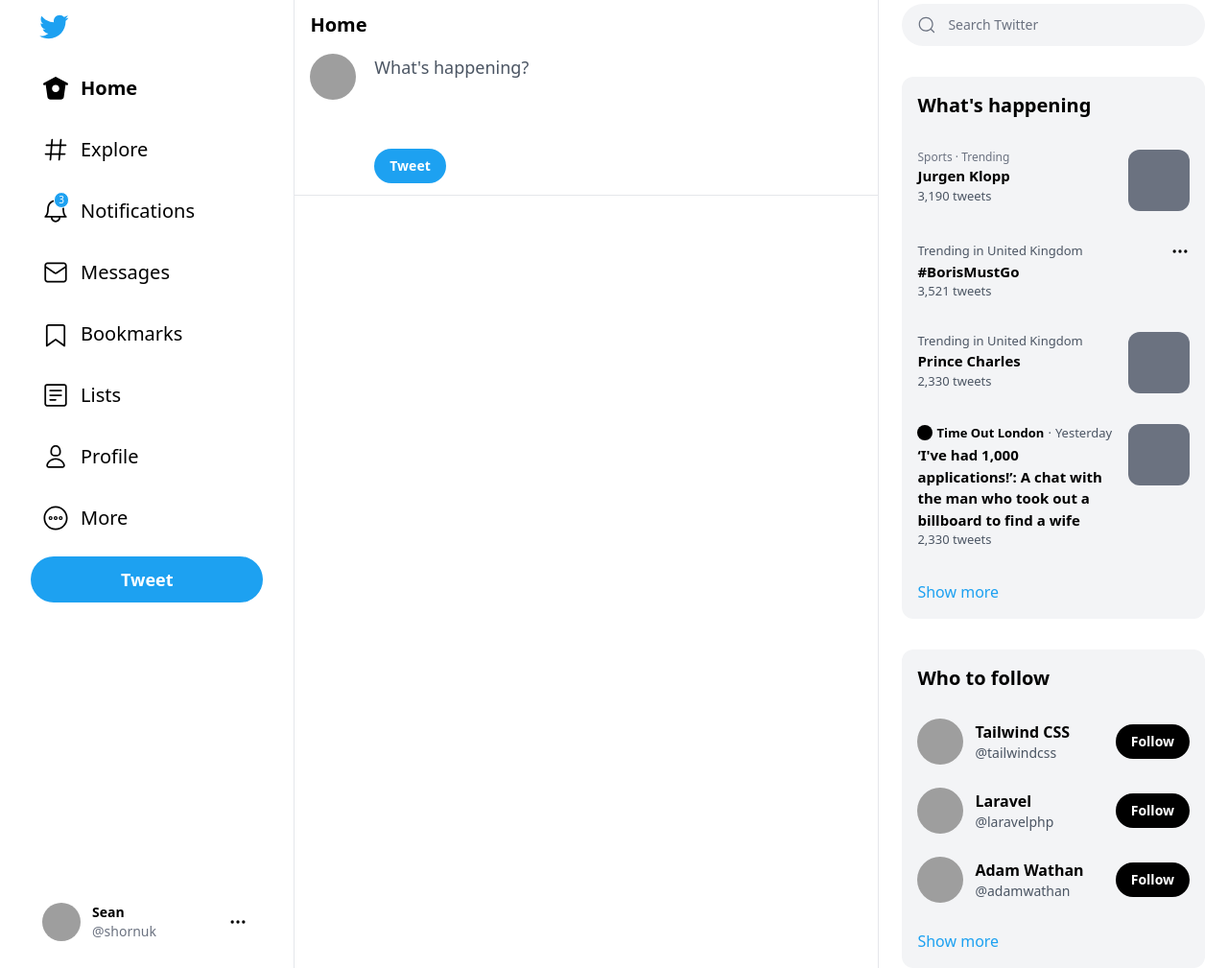
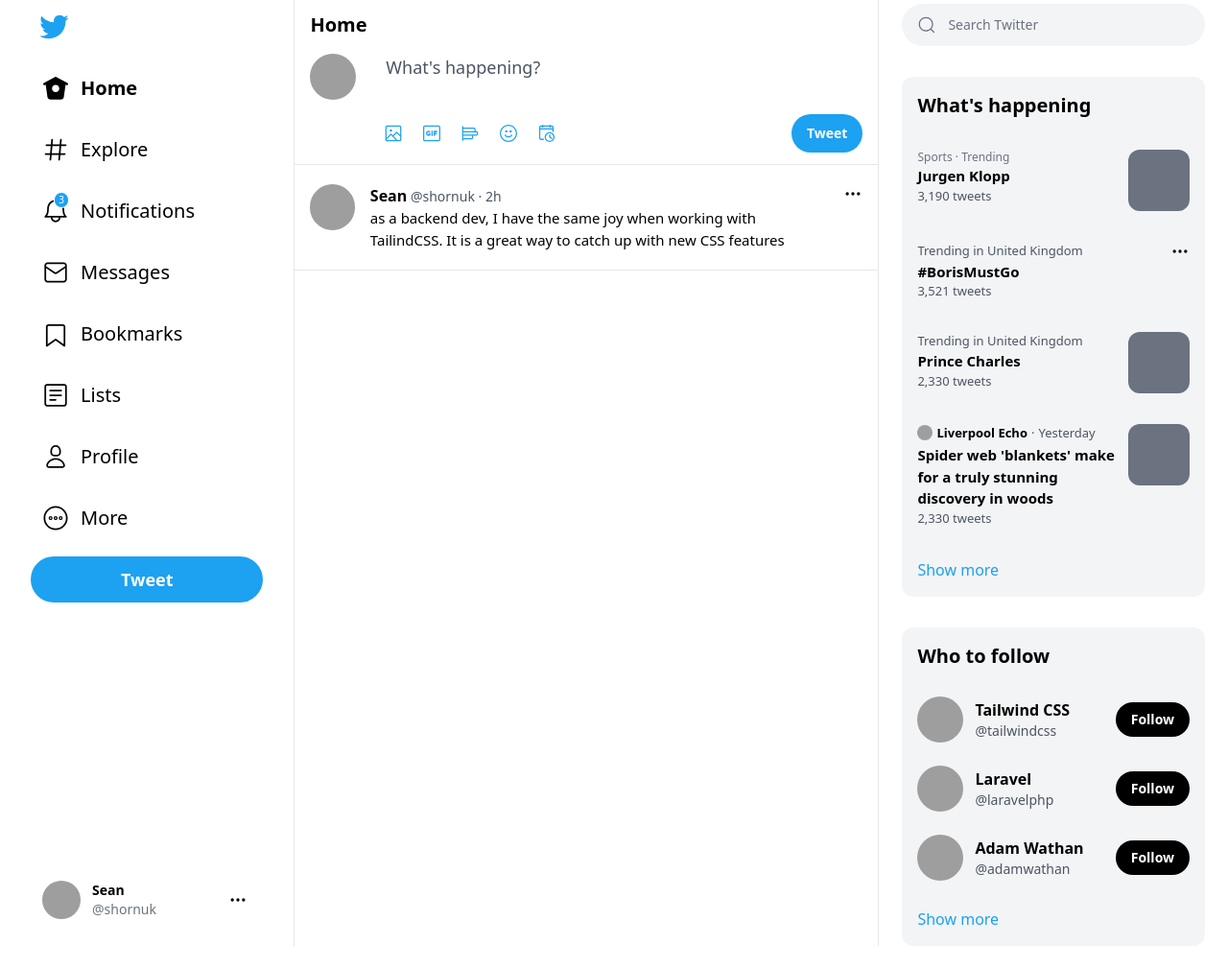
Before and after one commit to shornuk/tailwind-twitter, a plain HTML site: page twitter.html in a window 1280 px wide. Shown: the whole page at 96% size. After the commit the page ends 986 px from the top, so only its background shows below. Drawn offline with nearby package versions, Linux system fonts and the light colour scheme; grey boxes are pictures that could not be loaded.

Commit message:
Started tweets column

```diff
--- a/twitter.html
+++ b/twitter.html
@@ -28,6 +28,8 @@
 </head>
 <body>
 	<div class="flex min-h-screen">
+
+		<!-- Nav Column -->
 		<div class="w-auto lg:w-96 px-1 md:pl-8 md:pr-4 lg:px-8 border-r border-gray-200">
 			<ul class="flex flex-col h-full">
 				<li class="mb-4 flex justify-center lg:justify-start">
@@ -105,6 +107,8 @@
 				</li>
 			</ul>
 		</div>
+
+		<!-- Main column -->
 		<div class="flex w-full">
 			<div class="border-r border-gray-200 w-full md:w-2/3">
 
@@ -116,12 +120,54 @@
 							<img class="w-12 h-12 rounded-full mr-4" src="https://pbs.twimg.com/profile_images/1481281375835725825/rZzCEFm3_400x400.jpg">
 						</div>
 						<div class="w-full pl-4">
-							<textarea style="resize: none;" rows="3" class="w-full text-lg placeholder:text-gray-600 outline-none mb-2 border-b border-white focus:border-gray-200" placeholder="What's happening?"></textarea>
-							<button class="text-sm bg-twitter-500 px-4 py-2 text-white font-bold rounded-full">Tweet</button>
+							<textarea style="resize: none;" rows="2" class="w-full text-lg placeholder:text-gray-600 outline-none px-3 border-b border-white focus:border-gray-200" placeholder="What's happening?"></textarea>
+							<div class="flex">
+								<div class="flex-grow">
+									<!-- buttons -->
+									<ul class="flex">
+										<a class="hover:bg-twitter-100 block flex items-center justify-center w-10 h-10 rounded-full transition" href="#">
+											<svg viewBox="0 0 24 24" aria-hidden="true" class="text-twitter-500 fill-current w-5 h-5"><g><path d="M19.75 2H4.25C3.01 2 2 3.01 2 4.25v15.5C2 20.99 3.01 22 4.25 22h15.5c1.24 0 2.25-1.01 2.25-2.25V4.25C22 3.01 20.99 2 19.75 2zM4.25 3.5h15.5c.413 0 .75.337.75.75v9.676l-3.858-3.858c-.14-.14-.33-.22-.53-.22h-.003c-.2 0-.393.08-.532.224l-4.317 4.384-1.813-1.806c-.14-.14-.33-.22-.53-.22-.193-.03-.395.08-.535.227L3.5 17.642V4.25c0-.413.337-.75.75-.75zm-.744 16.28l5.418-5.534 6.282 6.254H4.25c-.402 0-.727-.322-.744-.72zm16.244.72h-2.42l-5.007-4.987 3.792-3.85 4.385 4.384v3.703c0 .413-.337.75-.75.75z"></path><circle cx="8.868" cy="8.309" r="1.542"></circle></g></svg>
+										</a>
+										<a class="hover:bg-twitter-100 block flex items-center justify-center w-10 h-10 rounded-full transition" href="#">
+											<svg viewBox="0 0 24 24" aria-hidden="true" class="text-twitter-500 fill-current w-5 h-5"><g><path d="M19 10.5V8.8h-4.4v6.4h1.7v-2h2v-1.7h-2v-1H19zm-7.3-1.7h1.7v6.4h-1.7V8.8zm-3.6 1.6c.4 0 .9.2 1.2.5l1.2-1C9.9 9.2 9 8.8 8.1 8.8c-1.8 0-3.2 1.4-3.2 3.2s1.4 3.2 3.2 3.2c1 0 1.8-.4 2.4-1.1v-2.5H7.7v1.2h1.2v.6c-.2.1-.5.2-.8.2-.9 0-1.6-.7-1.6-1.6 0-.8.7-1.6 1.6-1.6z"></path><path d="M20.5 2.02h-17c-1.24 0-2.25 1.007-2.25 2.247v15.507c0 1.238 1.01 2.246 2.25 2.246h17c1.24 0 2.25-1.008 2.25-2.246V4.267c0-1.24-1.01-2.247-2.25-2.247zm.75 17.754c0 .41-.336.746-.75.746h-17c-.414 0-.75-.336-.75-.746V4.267c0-.412.336-.747.75-.747h17c.414 0 .75.335.75.747v15.507z"></path></g></svg>
+										</a>
+										<a class="hover:bg-twitter-100 block flex items-center justify-center w-10 h-10 rounded-full transition" href="#">
+											<svg viewBox="0 0 24 24" aria-hidden="true" class="text-twitter-500 fill-current w-5 h-5"><g><path d="M20.222 9.16h-1.334c.015-.09.028-.182.028-.277V6.57c0-.98-.797-1.777-1.778-1.777H3.5V3.358c0-.414-.336-.75-.75-.75s-.75.336-.75.75V20.83c0 .415.336.75.75.75s.75-.335.75-.75v-1.434h10.556c.98 0 1.778-.797 1.778-1.777v-2.313c0-.095-.014-.187-.028-.278h4.417c.98 0 1.778-.798 1.778-1.778v-2.31c0-.983-.797-1.78-1.778-1.78zM17.14 6.293c.152 0 .277.124.277.277v2.31c0 .154-.125.28-.278.28H3.5V6.29h13.64zm-2.807 9.014v2.312c0 .153-.125.277-.278.277H3.5v-2.868h10.556c.153 0 .277.126.277.28zM20.5 13.25c0 .153-.125.277-.278.277H3.5V10.66h16.722c.153 0 .278.124.278.277v2.313z"></path></g></svg>
+										</a>
+										<a class="hover:bg-twitter-100 block flex items-center justify-center w-10 h-10 rounded-full transition" href="#">
+											<svg viewBox="0 0 24 24" aria-hidden="true" class="text-twitter-500 fill-current w-5 h-5"><g><path d="M12 22.75C6.072 22.75 1.25 17.928 1.25 12S6.072 1.25 12 1.25 22.75 6.072 22.75 12 17.928 22.75 12 22.75zm0-20C6.9 2.75 2.75 6.9 2.75 12S6.9 21.25 12 21.25s9.25-4.15 9.25-9.25S17.1 2.75 12 2.75z"></path><path d="M12 17.115c-1.892 0-3.633-.95-4.656-2.544-.224-.348-.123-.81.226-1.035.348-.226.812-.124 1.036.226.747 1.162 2.016 1.855 3.395 1.855s2.648-.693 3.396-1.854c.224-.35.688-.45 1.036-.225.35.224.45.688.226 1.036-1.025 1.594-2.766 2.545-4.658 2.545z"></path><circle cx="14.738" cy="9.458" r="1.478"></circle><circle cx="9.262" cy="9.458" r="1.478"></circle></g></svg>
+										</a>
+										<a class="hover:bg-twitter-100 block flex items-center justify-center w-10 h-10 rounded-full transition" href="#">
+											<svg viewBox="0 0 24 24" aria-hidden="true" class="text-twitter-500 fill-current w-5 h-5"><g><path d="M-37.9 18c-.1-.1-.1-.1-.1-.2.1 0 .1.1.1.2z"></path><path d="M-37.9 18c-.1-.1-.1-.1-.1-.2.1 0 .1.1.1.2zM18 2.2h-1.3v-.3c0-.4-.3-.8-.8-.8-.4 0-.8.3-.8.8v.3H7.7v-.3c0-.4-.3-.8-.8-.8-.4 0-.8.3-.8.8v.3H4.8c-1.4 0-2.5 1.1-2.5 2.5v13.1c0 1.4 1.1 2.5 2.5 2.5h2.9c.4 0 .8-.3.8-.8 0-.4-.3-.8-.8-.8H4.8c-.6 0-1-.5-1-1V7.9c0-.3.4-.7 1-.7H18c.6 0 1 .4 1 .7v1.8c0 .4.3.8.8.8.4 0 .8-.3.8-.8v-5c-.1-1.4-1.2-2.5-2.6-2.5zm1 3.7c-.3-.1-.7-.2-1-.2H4.8c-.4 0-.7.1-1 .2V4.7c0-.6.5-1 1-1h1.3v.5c0 .4.3.8.8.8.4 0 .8-.3.8-.8v-.5h7.5v.5c0 .4.3.8.8.8.4 0 .8-.3.8-.8v-.5H18c.6 0 1 .5 1 1v1.2z"></path><path d="M15.5 10.4c-3.4 0-6.2 2.8-6.2 6.2 0 3.4 2.8 6.2 6.2 6.2 3.4 0 6.2-2.8 6.2-6.2 0-3.4-2.8-6.2-6.2-6.2zm0 11c-2.6 0-4.7-2.1-4.7-4.7s2.1-4.7 4.7-4.7 4.7 2.1 4.7 4.7c0 2.5-2.1 4.7-4.7 4.7z"></path><path d="M18.9 18.7c-.1.2-.4.4-.6.4-.1 0-.3 0-.4-.1l-3.1-2v-3c0-.4.3-.8.8-.8.4 0 .8.3.8.8v2.2l2.4 1.5c.2.2.3.6.1 1z"></path></g></svg>
+										</a>
+									</ul>
+								</div>
+								<button class="text-sm bg-twitter-500 px-4 py-2 text-white font-bold rounded-full">Tweet</button>
+							</div>
+
 						</div>
 					</div>
+				</div>
 
-				</div>
+				<!-- Tweets -->
+				<a href="#" class="block border-b border-gray-200 w-full px-4 py-3 transition hover:bg-gray-100">
+					<div class="flex space-x-4 py-2">
+						<div class="w-14">
+							<img class="w-12 h-12 rounded-full mr-4" src="https://pbs.twimg.com/profile_images/1481281375835725825/rZzCEFm3_400x400.jpg">
+						</div>
+						<div class="w-full">
+							<p class="text-gray-600 font-normal text-sm"><span class="font-bold text-black text-base">Sean</span> @shornuk &middot; 2h</p>
+							<p class="text-[15px]">as a backend dev, I have the same joy when working with TailindCSS. It is a great way to catch up with new CSS features </p>
+						</div>
+						<div>
+							<svg viewBox="0 0 24 24" class="w-5 h-5 fill-current"><g><circle cx="5" cy="12" r="2"></circle><circle cx="12" cy="12" r="2"></circle><circle cx="19" cy="12" r="2"></circle></g></svg>
+						</div>
+					</div>
+				</a>
+
+
+
+
 			</div>
 			<div class="hidden md:block px-6 w-96">
 
@@ -137,9 +183,9 @@
 				<div class="mt-8 bg-gray-100 rounded-xl">
 					<p class="p-4 font-bold text-xl">What's happening</p>
 
-					<a href="#" class="p-4 hover:bg-gray-200/75 flex">
+					<a href="#" class="p-4 hover:bg-gray-200/75 flex transition">
 						<div class="mr-3">
-							<p class="text-xs text-gray-500">Sports · Trending</p>
+							<p class="text-xs text-gray-500">Sports &middot; Trending</p>
 							<p class="font-bold text-[15px]">Jurgen Klopp</p>
 							<p class="text-[13px] text-gray-600">3,190 tweets</p>
 						</div>
@@ -148,7 +194,7 @@
 						</div>
 					</a>
 
-					<a href="#" class="p-4 hover:bg-gray-200/75 flex">
+					<a href="#" class="p-4 hover:bg-gray-200/75 flex transition">
 						<div class="mr-3">
 							<p class="text-[13px] text-gray-600">Trending in United Kingdom</p>
 							<p class="font-bold text-[15px]">#BorisMustGo</p>
@@ -159,7 +205,7 @@
 						</div>
 					</a>
 
-					<a href="#" class="p-4 hover:bg-gray-200/75 flex">
+					<a href="#" class="p-4 hover:bg-gray-200/75 flex transition">
 						<div class="mr-3">
 							<p class="text-[13px] text-gray-600">Trending in United Kingdom</p>
 							<p class="font-bold text-[15px]">Prince Charles</p>
@@ -170,22 +216,23 @@
 						</div>
 					</a>
 
-					<a href="#" class="p-4 hover:bg-gray-200/75 flex">
+					<a href="#" class="p-4 hover:bg-gray-200/75 flex transition">
 						<div class="mr-3">
 							<p class="text-[13px] text-gray-600 flex items-center space-x-1 mb-[2px]">
-								<span class="inline-block w-4 h-4 rounded-full bg-black"></span>
-								<span class="font-bold text-black inline-block truncate">Time Out London</span>
-								<span>·</span>
+								<img class="inline-block w-4 h-4 rounded-full" src="https://pbs.twimg.com/profile_images/1194176951549923328/opwynks0_400x400.jpg">
+								<span class="font-bold text-black inline-block truncate">Liverpool Echo</span>
+								<span>&middot;</span>
 								<span>Yesterday</span>
 							</p>
-							<p class="font-bold text-[15px]">‘I've had 1,000 applications!’: A chat with the man who took out a billboard to find a wife</p>
+							<p class="font-bold text-[15px]">Spider web 'blankets' make for a truly stunning discovery in woods
+</p>
 							<p class="text-[13px] text-gray-600">2,330 tweets</p>
 						</div>
 						<div class="ml-auto shrink-0">
 							<div class="aspect-square bg-gray-500 w-16 rounded-xl"></div>
 						</div>
 					</a>
-					<a href="#" class="block p-4 hover:bg-gray-200/75 hover:rounded-b-xl text-twitter-500">Show more</a>
+					<a href="#" class="block p-4 hover:bg-gray-200/75 hover:rounded-b-xl transition text-twitter-500">Show more</a>
 				</div>
 
 				<!-- Who to follow panel -->
@@ -193,7 +240,7 @@
 					<p class="p-4 font-bold text-xl">Who to follow</p>
 
 					<!-- Account block -->
-					<a href="#" class="px-4 py-3 hover:bg-gray-200/75 flex items-center space-x-3">
+					<a href="#" class="px-4 py-3 hover:bg-gray-200/75 transition flex items-center space-x-3">
 						<!-- Avatar -->
 						<div>
 							<img src="https://pbs.twimg.com/profile_images/1468993891584073729/a_op8KnL_400x400.jpg" class="w-12 h-12 rounded-full">
@@ -210,7 +257,7 @@
 					</a>
 
 					<!-- Account block -->
-					<a href="#" class="px-4 py-3 hover:bg-gray-200/75 flex items-center space-x-3">
+					<a href="#" class="px-4 py-3 hover:bg-gray-200/75 transition flex items-center space-x-3">
 						<!-- Avatar -->
 						<div>
 							<img src="https://pbs.twimg.com/profile_images/1163911054788833282/AcA2LnWL_400x400.jpg" class="w-12 h-12 rounded-full">
@@ -227,7 +274,7 @@
 					</a>
 
 					<!-- Account block -->
-					<a href="#" class="px-4 py-3 hover:bg-gray-200/75 flex items-center space-x-3">
+					<a href="#" class="px-4 py-3 hover:bg-gray-200/75 transition flex items-center space-x-3">
 						<!-- Avatar -->
 						<div>
 							<img src="https://pbs.twimg.com/profile_images/1362367807887974401/kuJ1OFT1_400x400.jpg" class="w-12 h-12 rounded-full">
@@ -242,7 +289,7 @@
 							<button class="text-sm bg-black px-4 py-2 text-white font-bold rounded-full">Follow</button>
 						</div>
 					</a>
-					<a href="#" class="block p-4 hover:bg-gray-200/75 hover:rounded-b-xl text-twitter-500">Show more</a>
+					<a href="#" class="block p-4 hover:bg-gray-200/75 transition hover:rounded-b-xl text-twitter-500">Show more</a>
 				</div>
 
 
```
